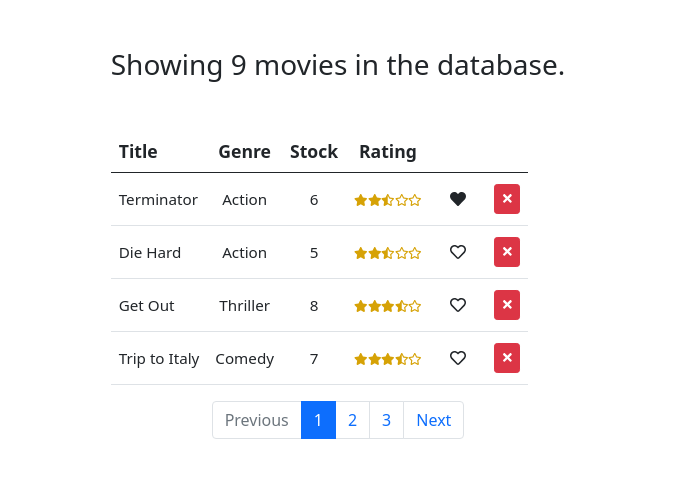
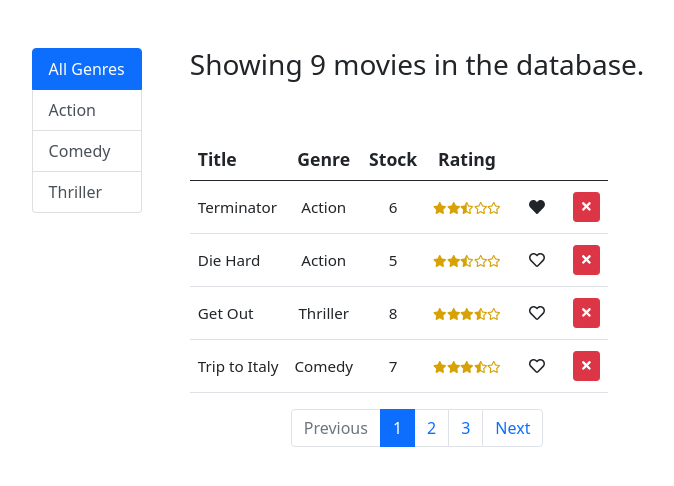
Before and after one commit to kevduc/react-movie-app-exercise, a React (Create React App) app: page / in a window 1280 px wide. Shown: the top 486 px of the page, without its empty margins (302-976 px from the left). Built offline with nearby package versions, Linux system fonts and the light colour scheme.

Commit message:
Genre Filter working

```diff
--- a/package.json
+++ b/package.json
@@ -12,9 +12,10 @@
     "@testing-library/react": "^9.5.0",
     "@testing-library/user-event": "^7.2.1",
     "bootstrap": "^5.0.0-alpha1",
+    "lodash": "^4.17.20",
     "react": "^16.13.1",
     "react-dom": "^16.13.1",
-    "react-scripts": "3.4.3"
+    "react-scripts": "^4.0.0"
   },
   "scripts": {
     "start": "react-scripts start",
--- a/src/components/Movies.jsx
+++ b/src/components/Movies.jsx
@@ -1,18 +1,34 @@
 import React, { Component } from "react";
+import _ from "lodash";
 
 import Like from "./common/Like";
 import StarRating from "./common/StarRating";
 import DeleteButton from "./common/DeleteButton";
 
 import { getMovies } from "../services/fakeMovieService";
+
 import Pagination from "./common/Pagination";
+import { paginate } from "../utils/paginate";
+
+import { getGenres } from "../services/fakeGenreService";
+import ListGroup from "./common/ListGroup";
 
 class Movies extends Component {
-  state = { movies: getMovies(), pageSize: 4, currentPage: 1 };
+  state = { movies: [], genres: [], selectedGenre: null, pageSize: 4, currentPage: 1 };
+
+  componentDidMount() {
+    const genreAny = { _id: null, name: "All Genres" };
+    const genres = [genreAny, ...getGenres()];
+    this.setState({ movies: getMovies(), genres, selectedGenre: genreAny });
+  }
+
+  handleGenreChange = (genre) => {
+    console.log(genre);
+    this.setState({ selectedGenre: genre, currentPage: 1 });
+  };
 
   handlePageChange = (page) => {
-    if (page === this.state.currentPage) return;
-    this.setState({ ...this.state, currentPage: page });
+    this.setState({ currentPage: page });
   };
 
   handleLike = (movieId) => {
@@ -28,23 +44,36 @@ class Movies extends Component {
     // Update movie
     movies[movieIndex] = { ...movie };
     // Set state
-    this.setState({ ...this.state, movies });
+    this.setState({ movies });
   };
 
   handleDelete = (movieId) => {
     const movies = this.state.movies.filter((movie) => movie._id !== movieId);
-    this.setState({ ...this.state, movies });
+    const pageCount = Math.ceil(movies.length / this.state.pageSize);
+    const currentPage = _.clamp(this.state.currentPage, 1, pageCount);
+    this.setState({ movies, currentPage });
   };
 
   render() {
-    const numberOfMovies = this.state.movies.length;
+    const { movies: allMovies, genres, selectedGenre, pageSize, currentPage } = this.state;
+
+    if (genres.length === 0) return <p className="h3 text-nowrap">Loading...</p>;
+
+    const filteredMovies = selectedGenre?._id ? allMovies.filter((movie) => movie.genre._id === selectedGenre._id) : allMovies;
+
+    const numberOfMovies = filteredMovies.length;
+
+    let moviesOnPage = paginate(filteredMovies, currentPage, pageSize);
+
+    // if (numberOfMovies === 0) return <p className="h3">There are no movies in the database.</p>;
+
     return (
-      <div>
-        <p className="h3">
-          {numberOfMovies > 0 ? `Showing ${numberOfMovies} movies in the database.` : `There are no movies in the database.`}
-        </p>
-        {numberOfMovies > 0 ? (
       <React.Fragment>
+        <div className="float-left mr-5">
+          <ListGroup items={genres} selectedItem={selectedGenre} onItemSelect={this.handleGenreChange} />
+        </div>
+        <div className="d-flex flex-column align-items-stretch">
+          <p className="h3 text-nowrap">Showing {numberOfMovies} movies in the database.</p>
           <table className="table table-hover mt-5 align-middle text-center">
             <thead>
               <tr>
@@ -59,13 +88,9 @@ class Movies extends Component {
               </tr>
             </thead>
             <tbody>
-                {[...Array(this.state.pageSize).keys()]
-                  .map((i) => i + this.state.pageSize * (this.state.currentPage - 1))
-                  .filter((i) => i < numberOfMovies)
-                  .map((i) => this.state.movies[i])
-                  .map((movie) => (
+              {moviesOnPage.map((movie) => (
                 <tr key={movie._id}>
-                      <td className="text-left">{movie.title}</td>
+                  <td className="text-left text-nowrap">{movie.title}</td>
                   <td>{movie.genre.name}</td>
                   <td>{movie.numberInStock}</td>
                   <td>
@@ -105,14 +130,11 @@ class Movies extends Component {
           <Pagination
             onPageChange={this.handlePageChange}
             itemsCount={numberOfMovies}
-              pageSize={this.state.pageSize}
-              currentPage={this.state.currentPage}
+            pageSize={pageSize}
+            currentPage={currentPage}
           />
+        </div>
       </React.Fragment>
-        ) : (
-          ""
-        )}
-      </div>
     );
   }
 }
--- /dev/null
+++ b/src/components/common/ListGroup.jsx
@@ -0,0 +1,29 @@
+import React from "react";
+
+const ListGroup = (props) => {
+  const { items, textProperty, valueProperty, selectedItem, onItemSelect } = props;
+  return (
+    <div class="list-group">
+      {items.map((item) => {
+        const { [textProperty]: text, [valueProperty]: value } = item;
+        return (
+          <button
+            key={value}
+            onClick={() => onItemSelect(item)}
+            className={`text-nowrap list-group-item list-group-item-action ${
+              selectedItem[valueProperty] === value ? "active" : ""
+            }`}>
+            {text}
+          </button>
+        );
+      })}
+    </div>
+  );
+};
+
+ListGroup.defaultProps = {
+  textProperty: "name",
+  valueProperty: "_id",
+};
+
+export default ListGroup;
--- a/src/components/common/Pagination.jsx
+++ b/src/components/common/Pagination.jsx
@@ -1,12 +1,13 @@
 import React from "react";
+import _ from "lodash";
 
 const Pagination = (props) => {
   const { itemsCount, pageSize, currentPage, onPageChange } = props;
-  const numPages = Math.ceil(itemsCount / pageSize);
+  const pagesCount = Math.ceil(itemsCount / pageSize);
 
-  if (currentPage > numPages) onPageChange(numPages);
+  if (pagesCount <= 1) return null;
 
-  if (numPages === 1) return null;
+  const pages = _.range(1, pagesCount + 1);
 
   return (
     <nav aria-label="Page navigation">
@@ -22,19 +23,17 @@ const Pagination = (props) => {
             Previous
           </button>
         </li>
-        {[...Array(numPages).keys()]
-          .map((i) => i + 1)
-          .map((i) => (
-            <li key={i} className={`page-item ${i === currentPage ? "active" : ""}`}>
-              <button onClick={() => onPageChange(i)} className="page-link">
-                {i}
-              </button>
-            </li>
-          ))}
-        <li key="Next" className={`page-item ${currentPage === numPages ? "disabled" : ""}`}>
+        {pages.map((pageNumber) => (
+          <li key={pageNumber} className={`page-item ${pageNumber === currentPage ? "active" : ""}`}>
+            <button onClick={() => onPageChange(pageNumber)} className="page-link">
+              {pageNumber}
+            </button>
+          </li>
+        ))}
+        <li key="Next" className={`page-item ${currentPage === pagesCount ? "disabled" : ""}`}>
           <button
             onClick={() => {
-              if (currentPage === numPages) return;
+              if (currentPage === pagesCount) return;
               onPageChange(currentPage + 1);
             }}
             className="page-link">
--- a/src/services/fakeGenreService.js
+++ b/src/services/fakeGenreService.js
@@ -1,9 +1,9 @@
 export const genres = [
   { _id: "5b21ca3eeb7f6fbccd471818", name: "Action" },
   { _id: "5b21ca3eeb7f6fbccd471814", name: "Comedy" },
-  { _id: "5b21ca3eeb7f6fbccd471820", name: "Thriller" }
+  { _id: "5b21ca3eeb7f6fbccd471820", name: "Thriller" },
 ];
 
 export function getGenres() {
-  return genres.filter(g => g);
+  return genres.filter((g) => g);
 }
--- /dev/null
+++ b/src/utils/paginate.js
@@ -0,0 +1,6 @@
+import _ from "lodash";
+
+export function paginate(items, pageNumber, pageSize) {
+  const startIndex = (pageNumber - 1) * pageSize;
+  return _(items).slice(startIndex).take(pageSize).value();
+}
```
Also changed, not shown: 1 other file (tests, documents, lock files or other folders). Lines whose indentation alone changed are shown as unchanged.
